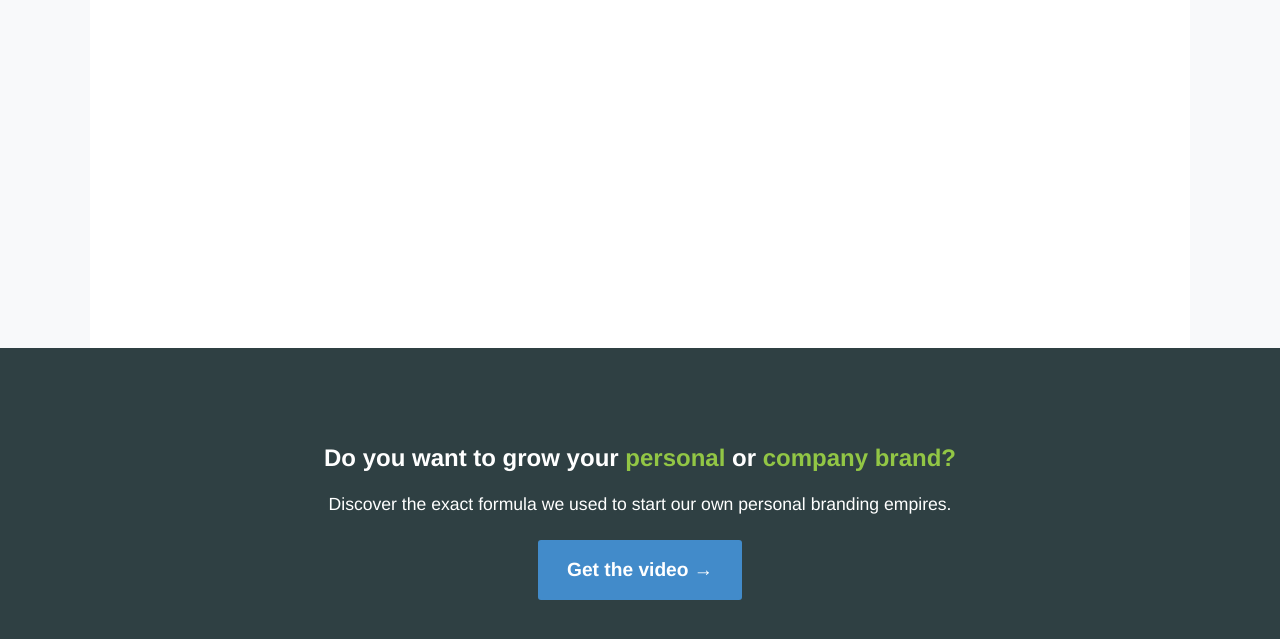
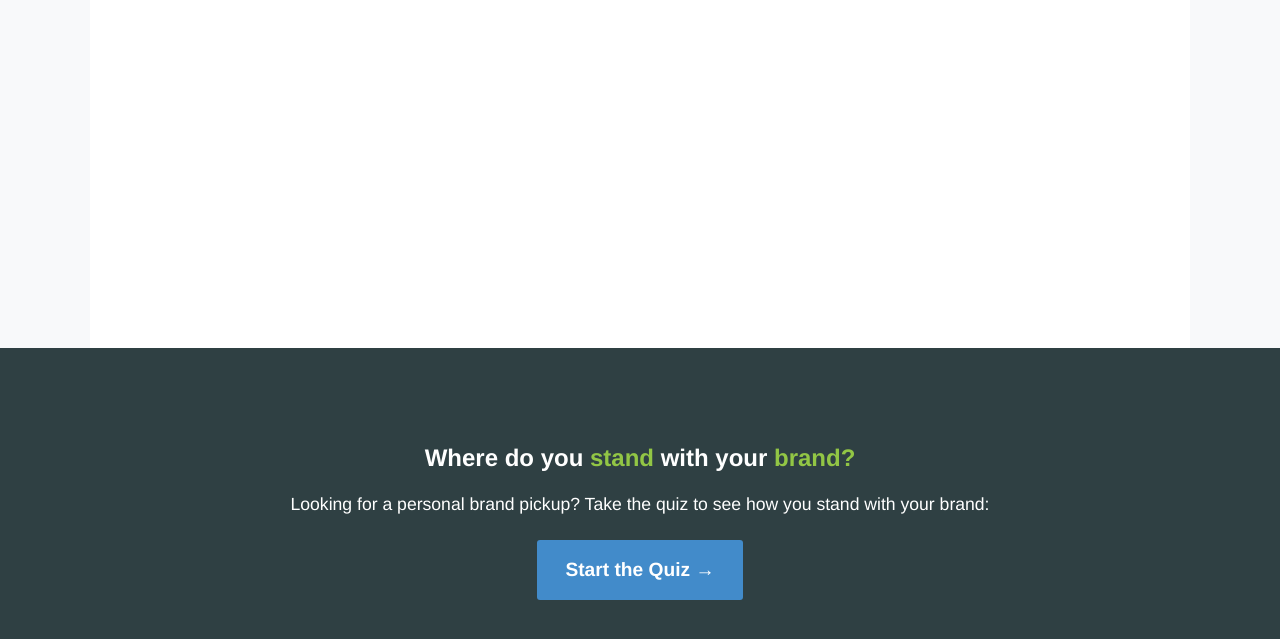
Before and after one commit to fairheadcreative/influencetree, a Jekyll site: the page built from about.html, in a window 1280 px wide and 900 px high, scrolled down 1445 px. Shown: the top 639 px of the window. Built offline with Jekyll 4.4.1, drawn with Linux system fonts in a browser that asks for light colours; Markdown is read by kramdown in place of the engine named in the settings; a script that is not in the unit is left out.

Commit message:
Add quiz links

```diff
--- a/about.html
+++ b/about.html
@@ -44,16 +44,8 @@ exit: video-313
 
 <section class="closing group">
   <div class="container">
-    <h2 class="closing__title">Do you want to grow your <span>personal</span> or <span>company brand?</span></h2>
-    <p class="closing__lead">Discover the exact formula we used to start our own personal branding empires.</p>
-    <a class="closing__cta button course-open" href="javascript:void(0);">Get the video &rarr;</a>
+    <h2 class="closing__title">Where do you <span>stand</span> with your <span>brand?</span></h2>
+    <p class="closing__lead">Looking for a personal brand pickup? Take the quiz to see how you stand with your brand:</p>
+    <a class="closing__cta button" href="you.html">Start the Quiz &rarr;</a>
   </div>
 </section>
-
-<section class="course-modal modal-primary">
-  <div class="modal-content">
-    <a class="modal-close" href="javascript:void(0);">&times;</a>
-    <h2 class="modal-title">Where shall we send the <span>video?</span></h2>
-    <div class="_form_9"></div><script src="https://influencetree.activehosted.com/f/embed.php?id=9" type="text/javascript" charset="utf-8"></script>
-  </div>
-</section>
--- a/js/components/home.js
+++ b/js/components/home.js
@@ -19,10 +19,10 @@ jQuery(function($) {
     return false;
   });
 
-  $(document).on('click', '.course-open', function() {
+  /*$(document).on('click', '.course-open', function() {
     $('.course-modal').addClass('visible');
     return false;
-  });
+  });*/
 
   $(document).on('click', '.mediaroom-open', function() {
     $('.mediaroom-modal').addClass('visible');
```
Also changed, not shown: index.html (+2 -10 lines), you.html (+3 -4 lines).
